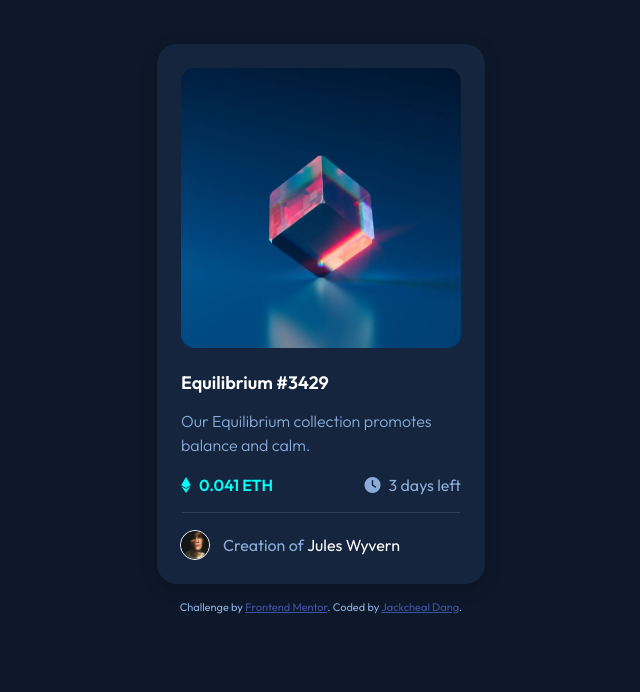
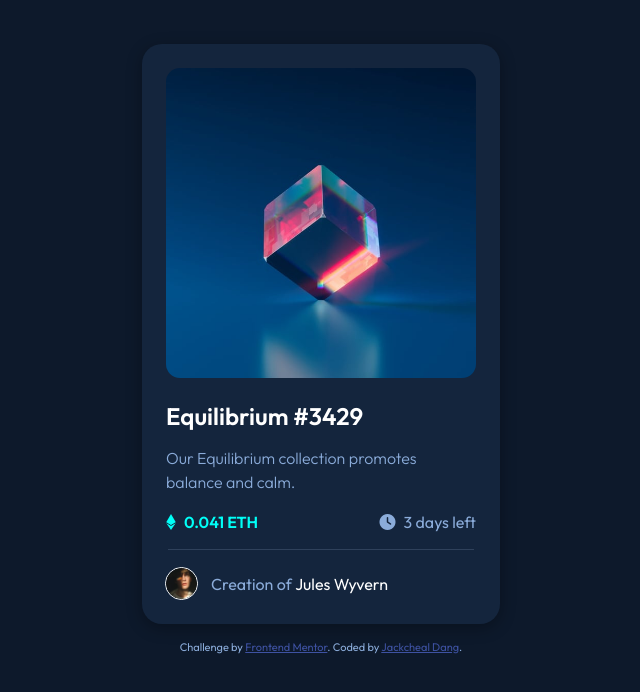
Before and after one commit to jackchealdang/nft-preview-card-component, a plain HTML site: page index.html in a window 1280 px wide. Shown: the whole page, without its empty margins (319-959 px from the left). Drawn offline with Linux system fonts and the light colour scheme.

Commit message:
increase h1 font-size

```diff
--- a/styles.css
+++ b/styles.css
@@ -36,7 +36,7 @@ i {
 
 .card {
   display: flex;
-  width: 280px;
+  width: 310px;
 
   flex-direction: column;
   justify-content: center;
@@ -76,7 +76,7 @@ i {
 
 h1 {
   font-weight: 600;
-  font-size: large;
+  font-size: x-large;
   margin: 11px 0 5px;
 }
 
```
